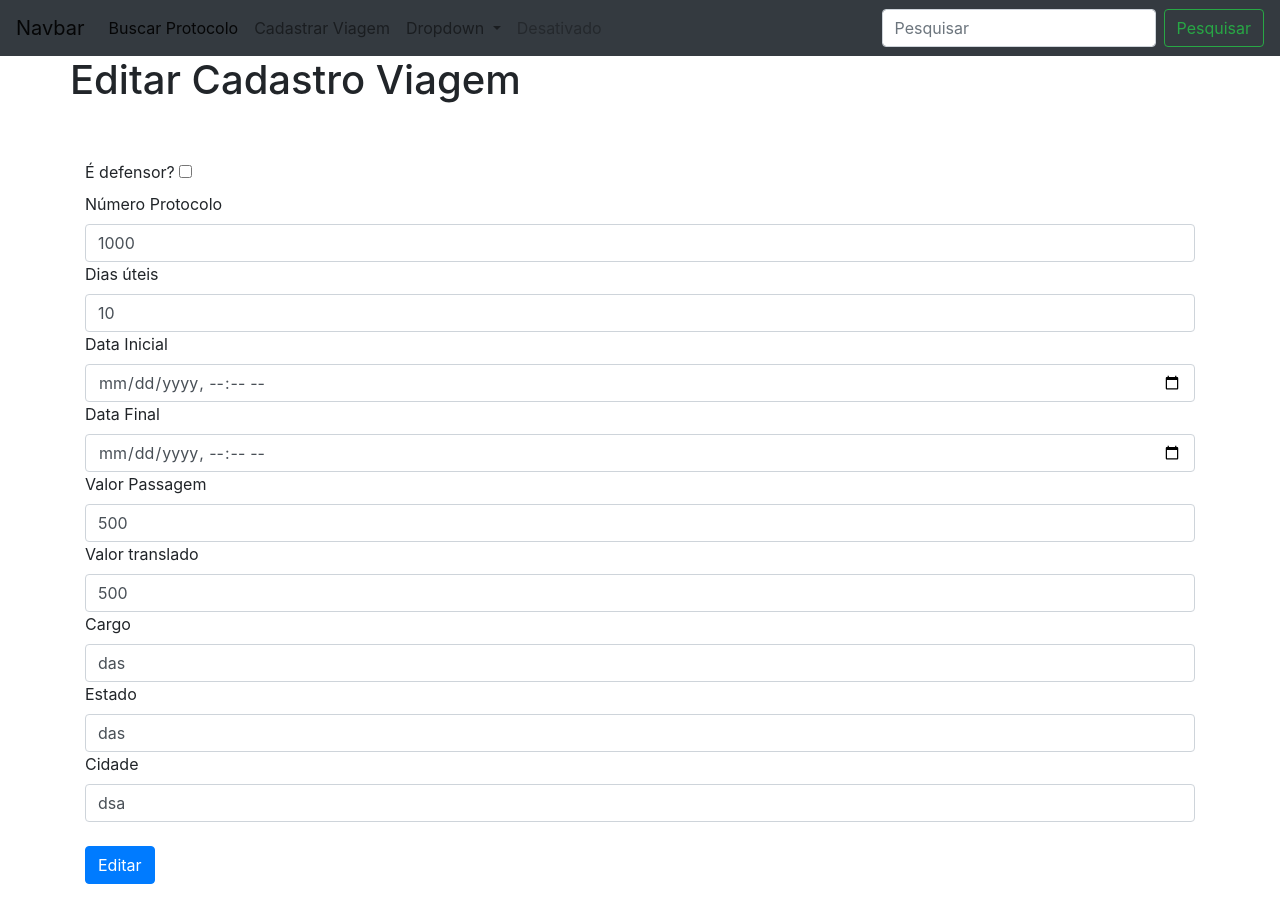
After one commit to joaopedrof45/Calculo-viagens, a Django app: page /lista-calculos/1000/ in a window 1280 px wide. The commit adds this page. Run offline with Django 3.2, Linux system fonts and the light colour scheme; data comes from the database, SQL or seed files in the repository; both versions use the stored data as it was after the commit; some libraries are stand-ins or nearby versions.

Commit message:
criado pagina de listagem de todas viagens ,edição de cadastro e exclusão.

```diff
--- /dev/null
+++ b/calculos/templates/EditarCalculo.html
@@ -0,0 +1,56 @@
+{% extends "base.html" %}
+
+{% load static %}
+{% load crispy_forms_tags   %}
+{% load widget_tweaks %}
+
+
+{% block content %}
+
+<div class="container">
+    <div class="form-group" >
+        <form method="POST"  action="../../editar/{{List.numero_protocolo}}/">{% csrf_token %}
+                <div class="row">
+                    <h1>Editar Cadastro Viagem</h1>
+                </div>
+                    <br><Br>
+
+                        <label for="exampleInputEmail1">É defensor?</label>
+                        <input maxlength="500" id="id_defensorbool" name="defensorbool" type="checkbox" class="form-check-label" id="exampleFormControlInput1" placeholder="nome@exemplo.com" value="{{List.defensorbool}}"><br>
+
+                        <label for="exampleInputEmail1">Número Protocolo</label>
+                        <input id="id_numero_protocolo" name="numero_protocolo" type="text" class="form-control"  placeholder="nome@exemplo.com" value="{{List.numero_protocolo}}">
+
+                        <label for="exampleInputEmail1">Dias úteis</label>
+                        <input  name="dias_utei" type="number" class="form-control"  placeholder="nome@exemplo.com" value="{{List.dias_utei}}">
+
+                        <label for="exampleInputEmail1">Data Inicial</label>
+                        <input id="id_data_inical" name="data_inical" type="datetime-local" class="form-control"  placeholder="nome@exemplo.com" value="{{List.data_inical}}">
+
+                        <label for="exampleInputEmail1">Data Final</label>
+                        <input id="id_data_final"name="data_final" type="datetime-local" class="form-control"  placeholder="nome@exemplo.com" value="{{List.data_final}}">
+
+                        <label for="exampleInputEmail1">Valor Passagem</label>
+                        <input id="id_valor_passagem" name="valor_passagem" type="number" class="form-control"  placeholder="nome@exemplo.com" value="{{List.valor_passagem}}">
+
+                        <label for="exampleInputEmail1">Valor translado</label>
+                        <input id="id_valor_translado"name="valor_translado" type="number" class="form-control" placeholder="nome@exemplo.com" value="{{List.valor_translado}}">
+
+                        <label for="exampleInputEmail1">Cargo</label>
+                        <input maxlength="50" id="id_cargo" name="cargo" type="text" class="form-control"  placeholder="nome@exemplo.com" value="{{List.cargo}}">
+
+                        <label for="exampleInputEmail1">Estado</label>
+                        <input maxlength="50" id="id_estado" name="estado"type="text" class="form-control"  placeholder="nome@exemplo.com" value="{{List.estado}}">
+
+                        <label for="exampleInputEmail1">Cidade</label>
+                        <input maxlength="50" id="id_cidade" name="cidade"type="text" class="form-control"  placeholder="nome@exemplo.com" value="{{List.cidade}}">
+                        <br>
+
+
+                        <button class="btn btn-primary" type="submit">Editar</button></form>
+
+                    </div>
+                </div>
+            </form>
+
+{% endblock %}
--- a/calculos/templates/base.html
+++ b/calculos/templates/base.html
@@ -17,7 +17,7 @@
     <div class="collapse navbar-collapse" id="conteudoNavbarSuportado">
       <ul class="navbar-nav mr-auto">
         <li class="nav-item active">
-          <a class="nav-link" href="{% url 'listarcalculo' %}">Buscar Protocolo <span class="sr-only">(página atual)</span></a>
+          <a class="nav-link" href="{% url 'listartodos' %}">Buscar Protocolo <span class="sr-only">(página atual)</span></a>
         </li>
         <li class="nav-item">
           <a class="nav-link" href="{% url 'cadastrarviagem' %}">Cadastrar Viagem</a>
--- a/calculos/urls.py
+++ b/calculos/urls.py
@@ -5,9 +5,12 @@ import calculos.views
 
 
 urlpatterns = [
-    path('', calculos.views.ListarCalculoId ,name='listarcalculo'),
-    path('lista-calculos/', calculos.views.ListarCalculoId ,name='listarcalculo'),
+    path('', calculos.views.ListarTodosCalculos ,name='listartodos'),
+    path('lista-calculos/<str:id>/', calculos.views.ListarCalculoId ,name='listarcalculo'),
     path('cadastrar-viagem/', calculos.views.FazerCalculo,name='cadastrarviagem'),
-     path('listar-todos/', calculos.views.ListarTodosCalculos,name='listartodos'),
+    path('listar-todos/', calculos.views.ListarTodosCalculos,name='listartodos'),
+    path('editar/<str:id>/', calculos.views.EditarId, name='editarid'),
+    path('deletar/<str:id>/', calculos.views.DeletarId, name='deletarid'),
+
 
 ]
--- a/calculos/views.py
+++ b/calculos/views.py
@@ -1,7 +1,7 @@
-from django.shortcuts import render ,redirect
+from django.shortcuts import render ,redirect , get_object_or_404
 from .forms import FormCalculo
 from .models import Calculos
-
+from django.core.paginator import Paginator
 
 # Create your views here.
 
@@ -32,12 +32,46 @@ def FazerCalculo(request):
     return render(request, template_name, context)
 
 
-def ListarCalculoId(request):
-    template_name = 'base.html'
-    return render(request, template_name)
+def ListarCalculoId(request,id):
+    post = get_object_or_404(Calculos, pk=id)
+    template_name = 'EditarCalculo.html'
+
+    return render(request, template_name,{'List':post})
 
 
 def ListarTodosCalculos(request):
-    List= Calculos.objects.all()
+
+    #jogando resultados para paginator
+
+    post_list = Calculos.objects.all().order_by('-numero_protocolo')
+    paginator = Paginator(post_list, 5)
+    page = request.GET.get('page')
+    posts = paginator.get_page(page)
+
     template_name = 'ListarTodos.html'
-    return render(request, template_name ,{'List':List})
+    return render(request, template_name ,{'List':posts})
+
+
+def EditarId(request,id):
+    post = get_object_or_404(Calculos, pk=id)
+
+
+    form = Calculos(request.POST)
+    form.save()
+
+    #nao funciona , se na der para passar a instancia  completa do post para o objeto
+    #pode-se fazer manual instanciando o objeto e passando os atributos individualmente do post do form
+    # para dentro do atributo o obejeto
+    # exe calculo.valor_passagem= request.POST['valor_passagem']
+    #depois dar o objeto.save()
+
+
+    return redirect('/calculos')
+
+
+
+
+def DeletarId(request,id):
+    post = get_object_or_404(Calculos, pk=id)
+    post.delete()
+    return redirect('listartodos')
```
Also changed, not shown: calculos/templates/ListarTodos.html (+18 -2 lines), calculos/models.py (line endings or trailing spaces), db.sqlite3.
